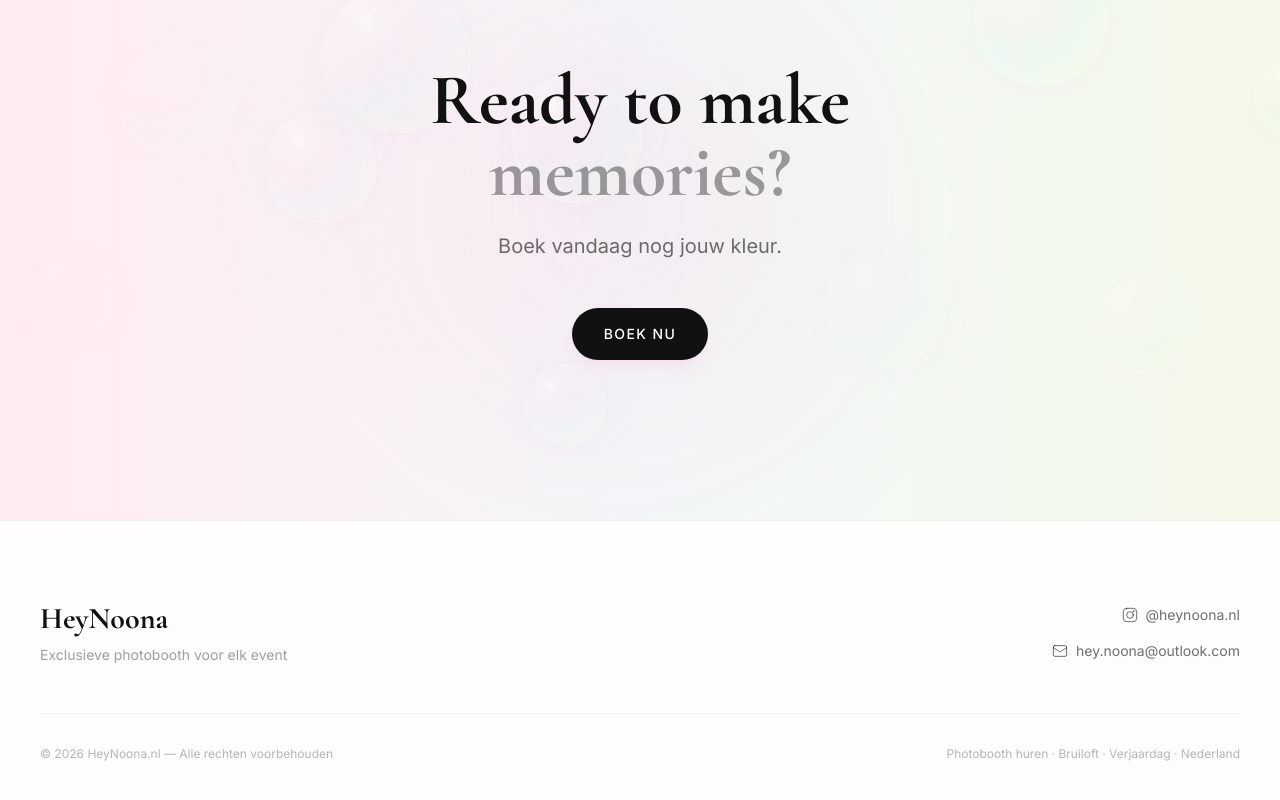
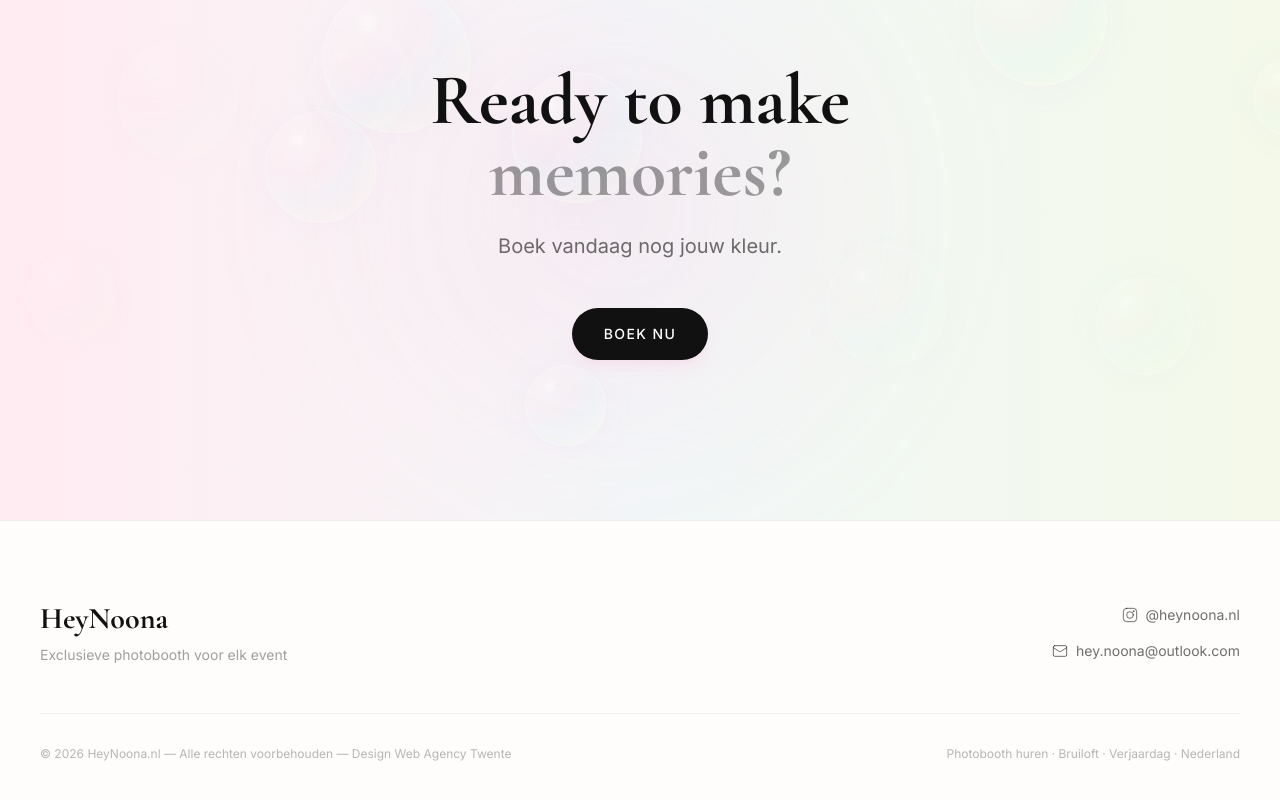
Before and after one commit to Koensuhre/heynoona, a Next.js app: page / in a window 1280 px wide. Shown: the part 6644-7444 px from the top of the page. Built offline with nearby package versions, Linux system fonts and the light colour scheme.

Commit message:
footnote

```diff
--- a/src/components/Footer.tsx
+++ b/src/components/Footer.tsx
@@ -56,7 +56,14 @@
       <div className="mx-auto mt-12 max-w-7xl px-6 md:px-10">
         <div className="flex flex-col items-center justify-between gap-4 border-t border-foreground/5 pt-8 md:flex-row">
           <p className="text-xs text-foreground/30">
-            © {new Date().getFullYear()} HeyNoona.nl — Alle rechten voorbehouden
+            © {new Date().getFullYear()} HeyNoona.nl — Alle rechten voorbehouden — <a
+  href="https://webagencytwente.nl"
+  target="_blank"
+  rel="noopener noreferrer"
+  className="transition-colors hover:text-foreground"
+>
+  Design Web Agency Twente
+</a>
           </p>
           <p className="text-xs text-foreground/30">
             Photobooth huren · Bruiloft · Verjaardag · Nederland
```
